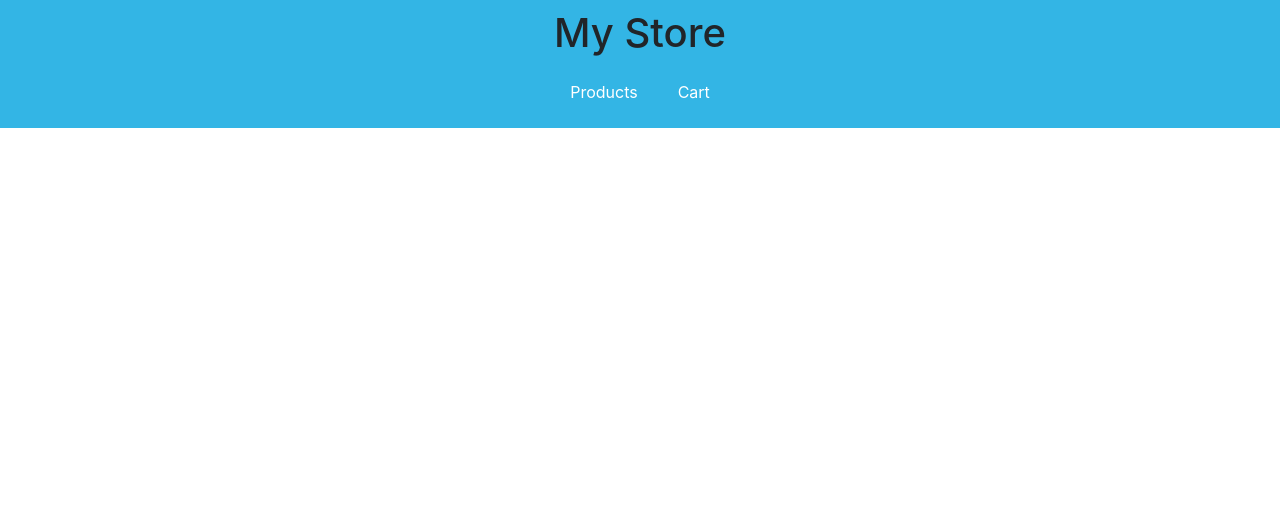
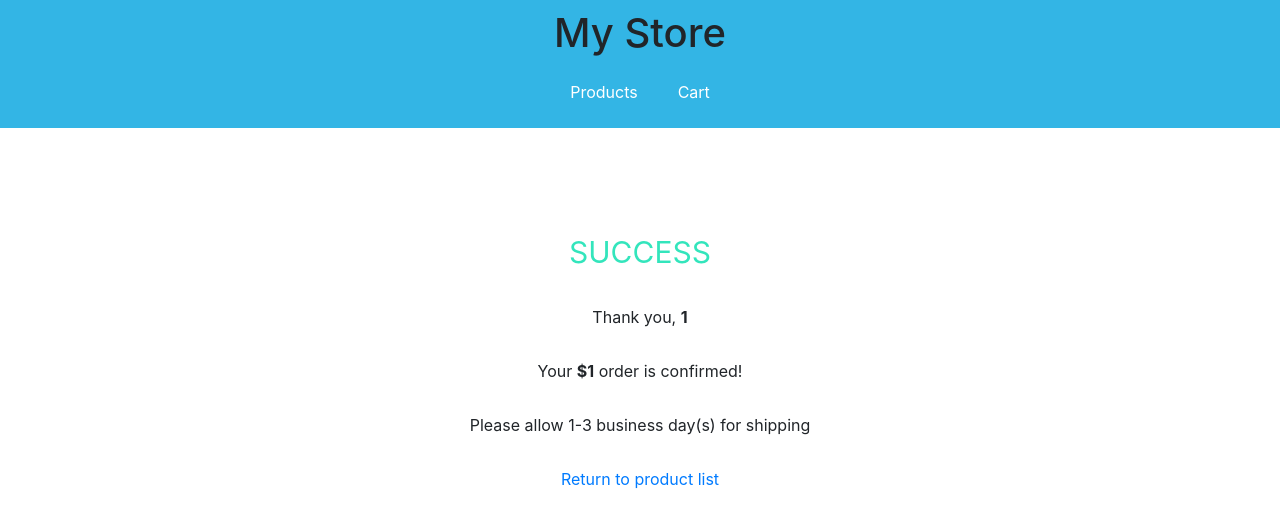
Before and after one commit to Eyongkevin/udacity-MyStore, an Angular app: page /success/1/1 in a window 1280 px wide. Before the commit this address led to /. Shown: the top 528 px of the page. Built offline with nearby package versions, Linux system fonts and the light colour scheme.

Commit message:
refactor: add checkout success to display success message

```diff
--- a/src/app/app-routing.module.ts
+++ b/src/app/app-routing.module.ts
@@ -3,11 +3,14 @@ import { RouterModule, Routes } from '@angular/router';
 import { ProductItemDetailComponent } from './components/product-item-detail/product-item-detail.component';
 import { ProductListComponent } from './components/product-list/product-list.component';
 import { CartComponent } from './components/cart/cart.component';
+import { CheckoutSuccessComponent } from './components/checkout-success/checkout-success.component';
 
 const routes: Routes = [
   {path: '', component: ProductListComponent},
   {path: 'item-detail/:id', component: ProductItemDetailComponent},
-  {path: 'cart', component: CartComponent}
+  {path: 'cart', component: CartComponent},
+  {path: 'success/:firstName/:totalPrice', component: CheckoutSuccessComponent}
+
 ];
 
 @NgModule({
--- a/src/app/app.module.ts
+++ b/src/app/app.module.ts
@@ -13,6 +13,7 @@ import { ProductItemDetailComponent } from './components/product-item-detail/pro
 import { NavbarComponent } from './components/navbar/navbar.component';
 import { CartComponent } from './components/cart/cart.component';
 import { CreateFormComponent } from './components/create-form/create-form.component';
+import { CheckoutSuccessComponent } from './components/checkout-success/checkout-success.component';
 
 @NgModule({
   declarations: [
@@ -22,7 +23,8 @@ import { CreateFormComponent } from './components/create-form/create-form.compon
     ProductItemDetailComponent,
     NavbarComponent,
     CartComponent,
-    CreateFormComponent
+    CreateFormComponent,
+    CheckoutSuccessComponent
   ],
   imports: [
     BrowserModule,
--- a/src/app/components/cart/cart.component.ts
+++ b/src/app/components/cart/cart.component.ts
@@ -44,9 +44,8 @@ export class CartComponent implements OnInit {
     this.totalPrice = Number(this.totalPrice.toFixed(2));
   }
   checkoutSuccess(firstName: string): void{
-    alert(firstName);
-    //this.route.navigateByUrl()
-
+    this.productService.clearCart();
+    this.route.navigateByUrl(`success/${firstName}/${this.totalPrice}`);
   }
 
 }
--- /dev/null
+++ b/src/app/components/checkout-success/checkout-success.component.css
@@ -0,0 +1,21 @@
+.confirmation-container {
+    display: flex;
+    align-items: center;
+    justify-content: center;
+    margin-top: 8%;
+}
+
+.confirmation-items {
+    display: flex;
+    flex-direction: column;
+    align-items: center;
+}
+
+.confirmation-header {
+    color: #33e5bc;
+    font-size:30px;
+}
+
+.confirmation-item {
+    margin-bottom: 30px;
+}
--- /dev/null
+++ b/src/app/components/checkout-success/checkout-success.component.html
@@ -0,0 +1,15 @@
+<div class="confirmation-container">
+    <div class="confirmation-items ">
+        <div class="confirmation-header confirmation-item">
+            SUCCESS
+        </div>
+        <div class="confirmation-item">Thank you, <b>{{ firstName }}</b></div>
+        <div class="confirmation-item">Your <b>${{ totalPrice }}</b> order is confirmed!</div>
+        <div class="confirmation-item">Please allow 1-3 business day(s) for shipping</div>
+        <div class="confirmation-item">
+                <a routerLink="/">
+                    Return to product list
+                </a>
+            </div>
+    </div>
+</div>
--- /dev/null
+++ b/src/app/components/checkout-success/checkout-success.component.ts
@@ -0,0 +1,22 @@
+import { Component, OnInit } from '@angular/core';
+import { ActivatedRoute } from '@angular/router';
+
+@Component({
+  selector: 'app-checkout-success',
+  templateUrl: './checkout-success.component.html',
+  styleUrls: ['./checkout-success.component.css']
+})
+export class CheckoutSuccessComponent implements OnInit {
+
+  constructor(private route: ActivatedRoute,) { }
+  firstName: string | null = '';
+  totalPrice: number | null = 0;
+
+  ngOnInit(): void {
+    this.route.paramMap.subscribe(params => {
+      this.firstName = params.get('firstName');
+      this.totalPrice = Number(params.get('totalPrice'));
+    })
+  }
+
+}
```
Also changed, not shown: 1 other file (tests, documents, lock files or other folders).
